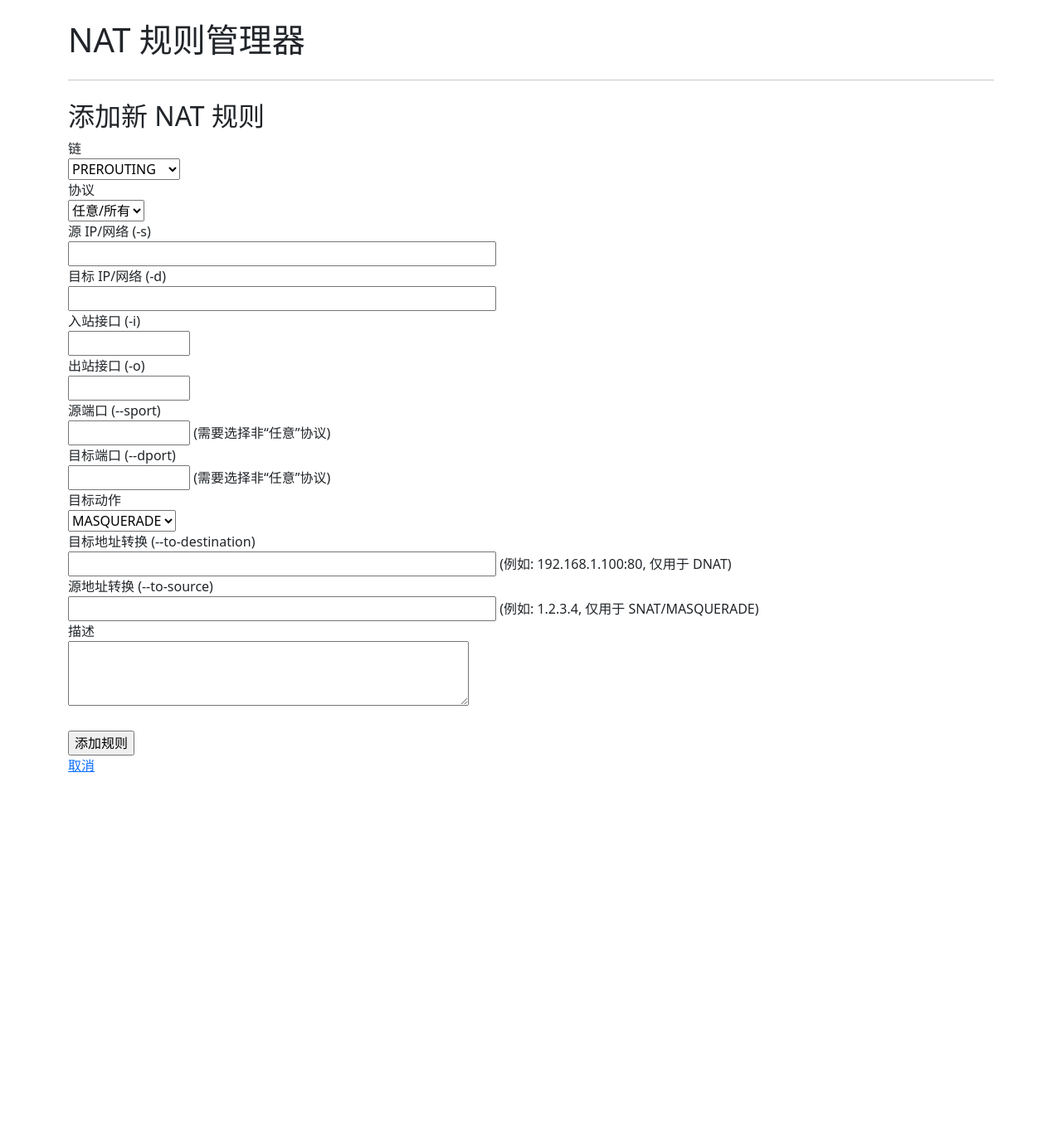
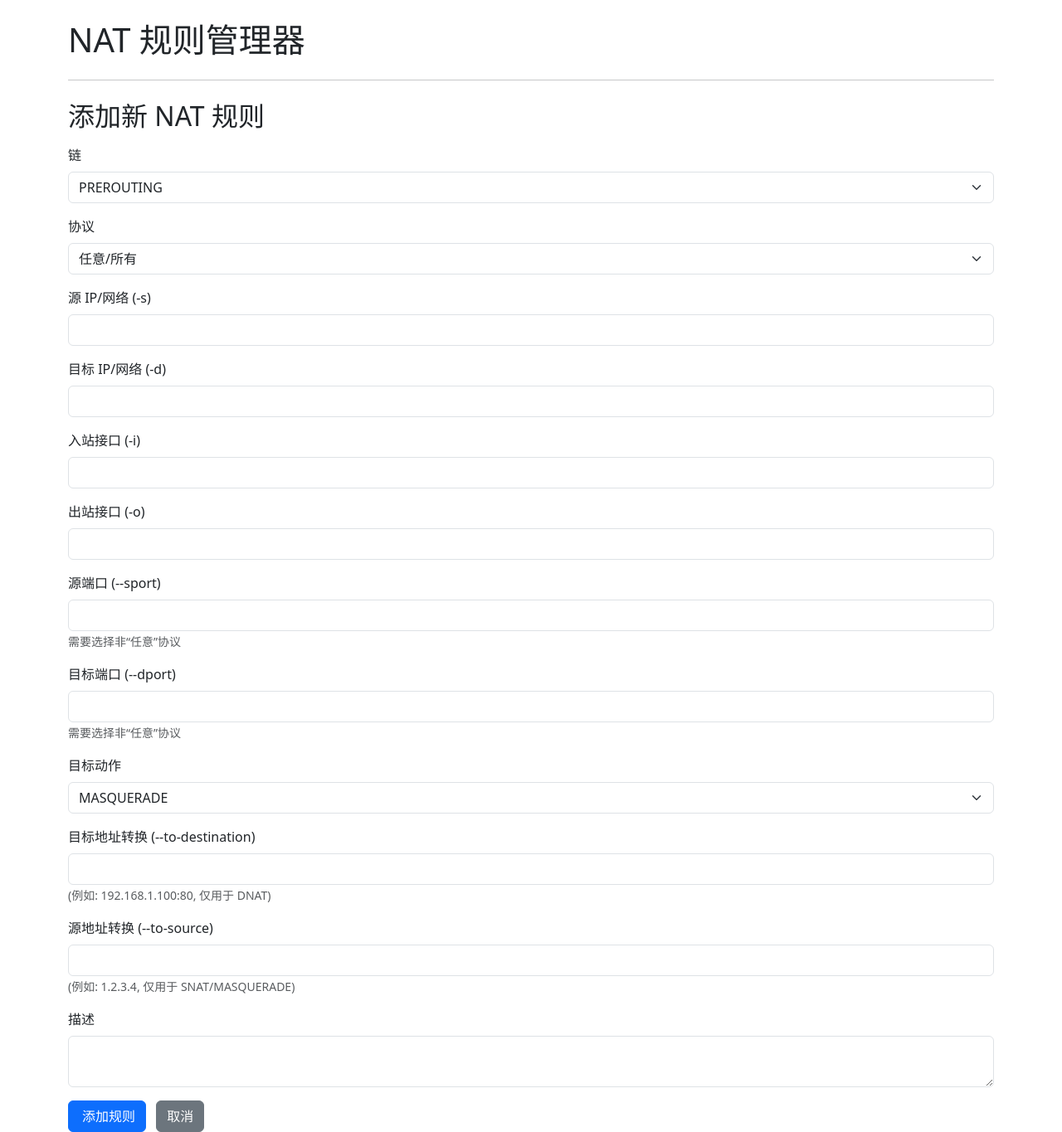
Before and after one commit to xkatld/NAT-WEB, a Flask app: page /add in a window 1280 px wide. Shown: the whole page at 83% size. Before the commit the page ends 931 px from the top, so only its background shows below. Run offline with Flask 3, Linux system fonts and the light colour scheme; some libraries are stand-ins or nearby versions.

Commit message:
Update add_rule.html

```diff
--- a/templates/add_rule.html
+++ b/templates/add_rule.html
@@ -1,116 +1,117 @@
 {% extends 'layout.html' %}
 
 {% block content %}
-<h2>添加新 NAT 规则</h2>
+<h2 class="mb-3">添加新 NAT 规则</h2> {# Add bottom margin #}
+
 <form method="POST">
     {{ form.csrf_token }}
 
-    <div>
-        {{ form.chain.label }}<br>
-        {{ form.chain() }}
+    {# Each form group div #}
+    <div class="mb-3">
+        {{ form.chain.label(class_="form-label") }} {# Add form-label class #}
+        {{ form.chain(class_="form-select") }} {# Add form-select class for select #}
         {% for error in form.chain.errors %}
-            <span style="color: red;">[{{ error }}]</span>
+            <div class="invalid-feedback d-block">{{ error }}</div> {# Display errors with Bootstrap invalid feedback style #}
         {% endfor %}
     </div>
 
-    <div>
-        {{ form.protocol.label }}<br>
-        {{ form.protocol() }}
+    <div class="mb-3">
+        {{ form.protocol.label(class_="form-label") }}
+        {{ form.protocol(class_="form-select") }}
         {% for error in form.protocol.errors %}
-            <span style="color: red;">[{{ error }}]</span>
+            <div class="invalid-feedback d-block">{{ error }}</div>
         {% endfor %}
     </div>
 
-    <div>
-        {{ form.source.label }}<br>
-        {{ form.source(size=50) }}
+    <div class="mb-3">
+        {{ form.source.label(class_="form-label") }}
+        {{ form.source(class_="form-control") }} {# Add form-control class #}
         {% for error in form.source.errors %}
-            <span style="color: red;">[{{ error }}]</span>
+            <div class="invalid-feedback d-block">{{ error }}</div>
         {% endfor %}
     </div>
 
-    <div>
-        {{ form.destination.label }}<br>
-        {{ form.destination(size=50) }}
+    <div class="mb-3">
+        {{ form.destination.label(class_="form-label") }}
+        {{ form.destination(class_="form-control") }}
         {% for error in form.destination.errors %}
-            <span style="color: red;">[{{ error }}]</span>
+            <div class="invalid-feedback d-block">{{ error }}</div>
         {% endfor %}
     </div>
 
-    <div>
-        {{ form.in_interface.label }}<br>
-        {{ form.in_interface(size=10) }}
+    <div class="mb-3">
+        {{ form.in_interface.label(class_="form-label") }}
+        {{ form.in_interface(class_="form-control") }}
         {% for error in form.in_interface.errors %}
-            <span style="color: red;">[{{ error }}]</span>
+            <div class="invalid-feedback d-block">{{ error }}</div>
         {% endfor %}
     </div>
 
-     <div>
-        {{ form.out_interface.label }}<br>
-        {{ form.out_interface(size=10) }}
+     <div class="mb-3">
+        {{ form.out_interface.label(class_="form-label") }}
+        {{ form.out_interface(class_="form-control") }}
         {% for error in form.out_interface.errors %}
-            <span style="color: red;">[{{ error }}]</span>
+            <div class="invalid-feedback d-block">{{ error }}</div>
         {% endfor %}
     </div>
 
-    <div>
-        {{ form.source_port.label }}<br>
-        {{ form.source_port(size=10) }}
+    <div class="mb-3">
+        {{ form.source_port.label(class_="form-label") }}
+        {{ form.source_port(class_="form-control") }}
         {% for error in form.source_port.errors %}
-            <span style="color: red;">[{{ error }}]</span>
+            <div class="invalid-feedback d-block">{{ error }}</div>
         {% endfor %}
-        (需要选择非“任意”协议)
+        <small class="form-text text-muted">需要选择非“任意”协议</small> {# Use small text with muted color #}
     </div>
 
-    <div>
-        {{ form.destination_port.label }}<br>
-        {{ form.destination_port(size=10) }}
+    <div class="mb-3">
+        {{ form.destination_port.label(class_="form-label") }}
+        {{ form.destination_port(class_="form-control") }}
         {% for error in form.destination_port.errors %}
-            <span style="color: red;">[{{ error }}]</span>
+            <div class="invalid-feedback d-block">{{ error }}</div>
         {% endfor %}
-        (需要选择非“任意”协议)
+        <small class="form-text text-muted">需要选择非“任意”协议</small>
     </div>
 
-    <div>
-        {{ form.target.label }}<br>
-        {{ form.target() }}
+    <div class="mb-3">
+        {{ form.target.label(class_="form-label") }}
+        {{ form.target(class_="form-select") }}
         {% for error in form.target.errors %}
-            <span style="color: red;">[{{ error }}]</span>
+            <div class="invalid-feedback d-block">{{ error }}</div>
         {% endfor %}
     </div>
 
-    <div>
-        {{ form.to_destination.label }}<br>
-        {{ form.to_destination(size=50) }}
+    <div class="mb-3">
+        {{ form.to_destination.label(class_="form-label") }}
+        {{ form.to_destination(class_="form-control") }}
         {% for error in form.to_destination.errors %}
-            <span style="color: red;">[{{ error }}]</span>
+            <div class="invalid-feedback d-block">{{ error }}</div>
         {% endfor %}
-        (例如: 192.168.1.100:80, 仅用于 DNAT)
+        <small class="form-text text-muted">(例如: 192.168.1.100:80, 仅用于 DNAT)</small>
     </div>
 
-    <div>
-        {{ form.to_source.label }}<br>
-        {{ form.to_source(size=50) }}
+    <div class="mb-3">
+        {{ form.to_source.label(class_="form-label") }}
+        {{ form.to_source(class_="form-control") }}
         {% for error in form.to_source.errors %}
-            <span style="color: red;">[{{ error }}]</span>
+            <div class="invalid-feedback d-block">{{ error }}</div>
         {% endfor %}
-         (例如: 1.2.3.4, 仅用于 SNAT/MASQUERADE)
+         <small class="form-text text-muted">(例如: 1.2.3.4, 仅用于 SNAT/MASQUERADE)</small>
     </div>
 
-    <div>
-        {{ form.description.label }}<br>
-        {{ form.description(cols=50, rows=3) }}
+    <div class="mb-3">
+        {{ form.description.label(class_="form-label") }}
+        {{ form.description(class_="form-control") }}
         {% for error in form.description.errors %}
-            <span style="color: red;">[{{ error }}]</span>
+            <div class="invalid-feedback d-block">{{ error }}</div>
         {% endfor %}
     </div>
 
-    <br>
-    <div>
-        {{ form.submit() }}
-    </div>
+    <button type="submit" class="btn btn-primary">
+        <i class="fas fa-plus-circle me-1"></i> {{ form.submit.label.text }} {# Optional: Add icon if using Font Awesome/Bootstrap Icons #}
+    </button>
+    <a href="{{ url_for('index') }}" class="btn btn-secondary ms-2">取消</a> {# Secondary button with margin start #}
+
 </form>
 
-<p><a href="{{ url_for('index') }}">取消</a></p>
-
 {% endblock %}
```
